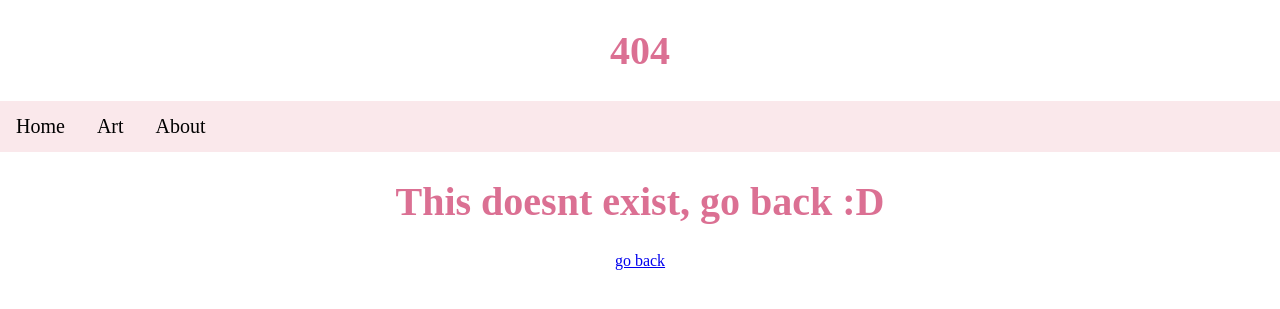
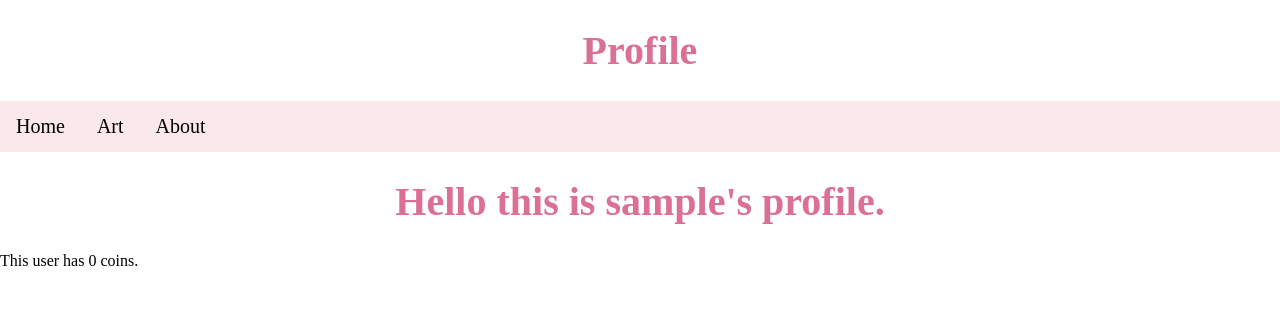
Before and after one commit to LybaaT/flask, a Flask app: a page that uses templates/base.html in a window 1280 px wide. Shown: the top 309 px of the page. Run offline with Flask 2, Linux system fonts and the light colour scheme.

Commit message:
Added profile

```diff
--- a/app.py
+++ b/app.py
@@ -1,12 +1,16 @@
+# Importing all of the dependencies
 from flask import Flask, render_template
 import os
 
+# This is the port number, defaults to 5000 if no environment variable is found
 port = int(os.getenv('PORT', 5000))
 
+# Creating the app, it will be referenced in all of the routes and when starting the server
 app = Flask(__name__)
 
+# The homepage
 @app.route('/')
-def index():
+def homepage():
     return render_template('index.html')
 
 @app.route('/art')
@@ -32,8 +36,19 @@ def art():
 def about():
     return render_template('about.html')
 
+@app.route('/profile/<username>')
+def profile(username):
+    if username == 'Warze':
+        coins = 500
+    else:
+        coins = 0
+    return render_template('profile.html', username = username, coins = coins)
+
+# The 404 page
 @app.errorhandler(404)
 def errorhandler(e):
+    print(e)
     return render_template('404.html')
 
+# Start hosting the server
 app.run(host='0.0.0.0', port=port, debug=True)
--- a/templates/art.html
+++ b/templates/art.html
@@ -2,15 +2,15 @@
 
 {% block title %}Art{% endblock %}
 
+{% block content %}
+<div class="centeredContainer">
 
-{% block content %}
-
-<div class="centeredContainer">
     {% for painting in paintings %}
     <div class="paintingSubContainer">
         <img src="/static/art/{{painting[0]}}.jpeg" class="art">
         <p class="description">{{painting[1]}}</p>
     </div>
     {% endfor %}
+
 </div>
 {% endblock %}
--- /dev/null
+++ b/templates/profile.html
@@ -0,0 +1,8 @@
+{% extends 'base.html' %}
+
+{% block title %}Profile{% endblock %}
+
+{% block content %}
+<h1>Hello this is {{username}}'s profile.</h1>
+<p>This user has {{coins}} coins.</p>
+{% endblock %}
```
